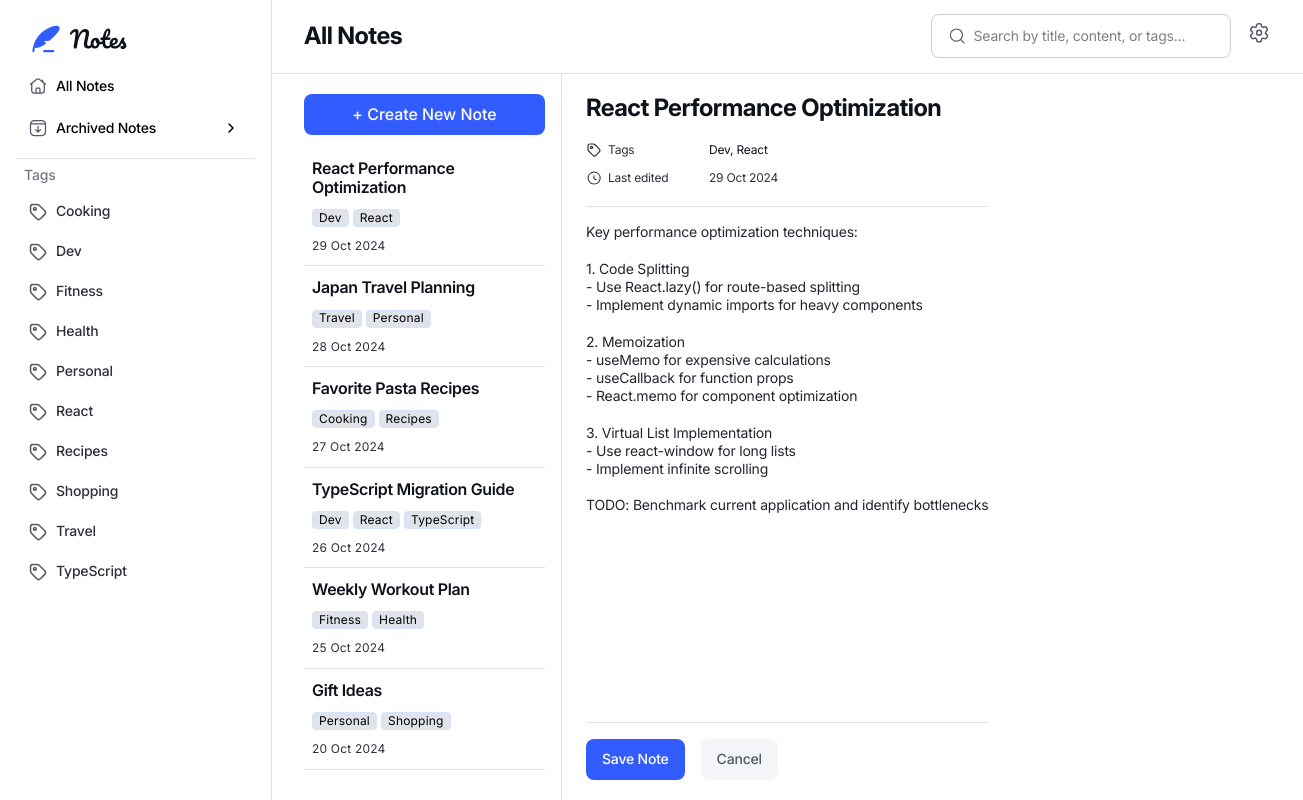
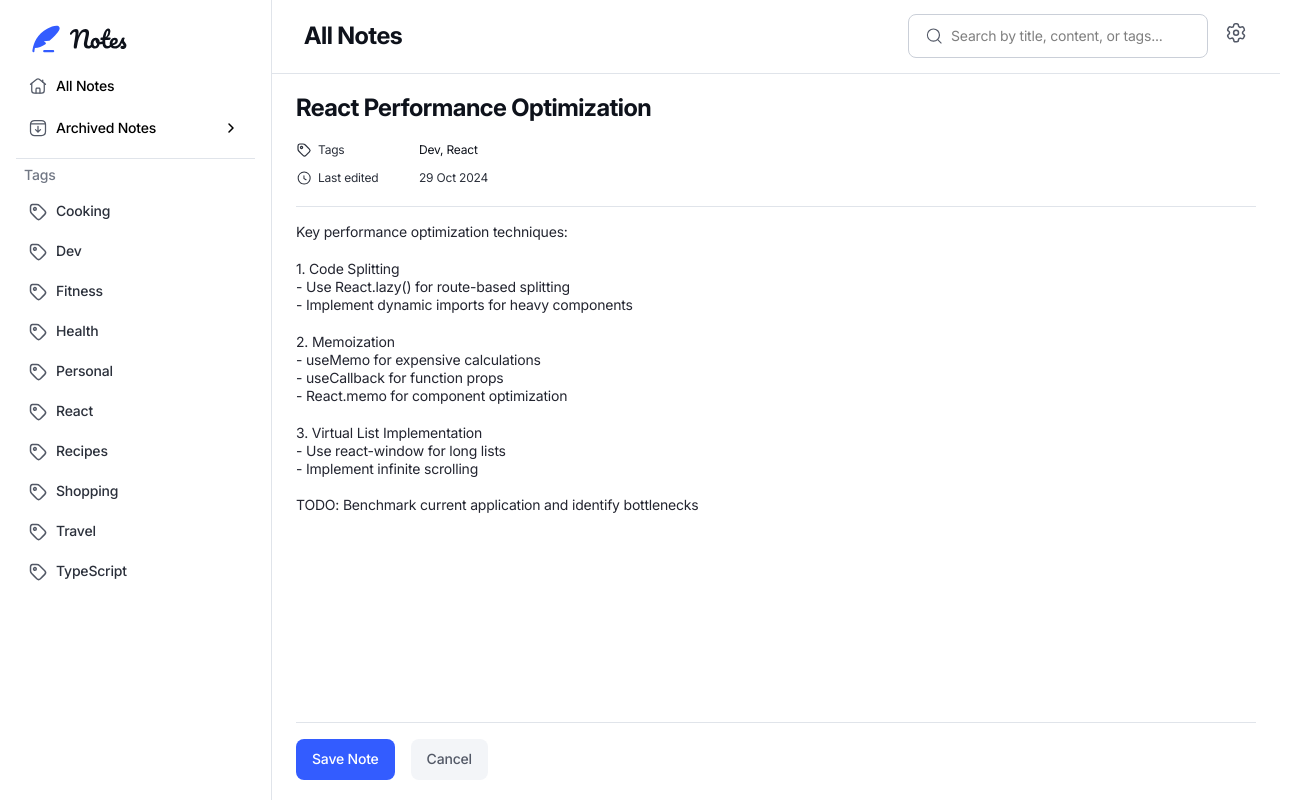
Before and after one commit to JyrexRonaldo/note-taking-web-app, a React (Vite) app in the folder frontend/: page /note-page in a window 1280 px wide. Shown: the whole page, 1303 px wide, since content can reach past the window. Built offline with nearby package versions, Linux system fonts and the light colour scheme.

Commit message:
Restore note page component to previous state

```diff
--- a/frontend/src/components/NotePage/NotePage.tsx
+++ b/frontend/src/components/NotePage/NotePage.tsx
@@ -1,47 +1,146 @@
-import NotePageContent from "../NotePageContent/NotePageContent";
-import SidebarAllNotes from "../SidebarAllNotes/SidebarAllNotes";
+import {
+  useDeleteModalStatusControls,
+  useArchiveModalStatusControls,
+} from "../../store";
+import { useNavigate } from "react-router";
+import { Link } from "react-router";
 import data from "../../data";
-import { Fragment } from "react/jsx-runtime";
-import NoteTab from "../NoteTab/NoteTab";
+import SvgIconArrowLeft from "../../icons/IconArrowLeft";
+import SvgIconDelete from "../../icons/IconDelete";
+import SvgIconArchive from "../../icons/IconArchive";
+import SvgIconTag from "../../icons/IconTag";
+import SvgIconStatus from "../../icons/IconStatus";
+import SvgIconClock from "../../icons/IconClock";
 
-function NotePage() {
-  const allNotes: { title: string; tags: string[]; lastEdited: string }[] = [];
-  data.notes.forEach((note) => {
-    allNotes.push({
-      title: note.title,
-      tags: note.tags,
-      lastEdited: note.lastEdited,
-    });
-  });
+function NotePage({ page }: { page?: string }) {
+  const noteData = data.notes[0];
+  const navigate = useNavigate();
+  const { setDeleteModalStatus } = useDeleteModalStatusControls();
+  const { setArchiveModalStatus } = useArchiveModalStatusControls();
 
-  const noteitemsArray: React.JSX.Element[] = [];
-  allNotes.forEach((note, index) => {
-    noteitemsArray.push(
-      <Fragment key={index}>
-        <NoteTab
-          title={note.title}
-          tags={note.tags}
-          lastEdited={note.lastEdited}
-        />
-        {allNotes.length - 1 !== index ? (
-          <hr className="text-[#E0E4EA] dark:text-[#232530]" />
-        ) : null}
-      </Fragment>,
-    );
-  });
+  const handleDelete = () => [setDeleteModalStatus(true)];
+  const handleArchive = () => [setArchiveModalStatus(true)];
+
+  const backButtonHandler = (
+    e: React.MouseEvent<HTMLAnchorElement, MouseEvent>,
+  ) => {
+    e.preventDefault(); // Prevents navigating to '#'
+    navigate(-1); // Goes back to the previous page
+  };
+
   return (
     <>
-      <div className="flex min-h-full flex-col gap-[12px] px-[16px] py-[20px] lg:hidden lg:gap-[16px] lg:px-[24px] dark:py-[16px]">
-        <NotePageContent />
-      </div>
-      <div className="h-full max-lg:hidden">
-        <div className="flex h-full pr-[32px]">
-          <SidebarAllNotes noteitemsArray={noteitemsArray} />
-          <div className="grow pr-[258px]">
-            <div className="flex min-h-full flex-col gap-[12px] px-[16px] py-[20px] lg:gap-[16px] lg:px-[24px] dark:py-[16px]">
-              <NotePageContent />
+      <div className="flex min-h-full flex-col gap-[12px] px-[16px] py-[20px] lg:gap-[16px] lg:px-[24px] dark:py-[16px]">
+        <div className="flex justify-between border-b border-[#E0E4EA] pb-[12px] lg:hidden dark:border-[#232530]">
+          <div>
+            <Link
+              to="#"
+              onClick={backButtonHandler}
+              className="flex items-center gap-[4px]"
+            >
+              <SvgIconArrowLeft className="size-[18px] fill-[#000] dark:fill-[#CACFD8]" />
+              <p className="items-center font-inter text-[14px]/[130%] tracking-[-0.2px] text-[#525866] dark:text-[#CACFD8]">
+                Go Back
+              </p>
+            </Link>
+          </div>
+          <div className="flex gap-[16px]">
+            <button
+              onClick={handleDelete}
+              type="button"
+              className="size-[18px]"
+            >
+              {/* <img src={deleteIconUrl} alt="" /> */}
+              <SvgIconDelete className="size-[18px] stroke-[#525866] dark:stroke-[#CACFD8]" />
+            </button>
+            <button
+              onClick={handleArchive}
+              type="button"
+              className="size-[18px]"
+            >
+              {/* <img src={archiveIconUrl} alt="" /> */}
+              <SvgIconArchive className="size-[18px] stroke-[#525866] dark:stroke-[#CACFD8]" />
+            </button>
+            <button
+              type="button"
+              className="font-inter text-[14px]/[130%] tracking-[-0.2px] text-[#525866] dark:text-[#CACFD8]"
+            >
+              Cancel
+            </button>
+            <button
+              type="button"
+              className="font-inter text-[14px]/[130%] tracking-[-0.2px] text-[#335CFF]"
+            >
+              Save Note
+            </button>
+          </div>
+        </div>
+        <div>
+          <p className="font-inter text-[24px]/[120%] font-bold tracking-[-0.5px] text-[#0E121B] dark:text-[#FFFFFF]">
+            React Performance Optimization
+          </p>
+        </div>
+        <div className="flex flex-col gap-[4px]">
+          <div className="flex gap-[8px]">
+            <div className="flex min-w-[115px] items-center gap-[6px] py-[4px]">
+              <SvgIconTag className="size-[16px] stroke-[#2B303B] dark:stroke-[#99A0AE]" />
+              <p className="items-center font-inter text-[12px]/[120%] tracking-[-0.2px] text-[#2B303B] sm:max-lg:text-[14px]/[130%] dark:text-[#CACFD8]">
+                Tags
+              </p>
+            </div>
+            <div className="flex items-center">
+              <p className="font-inter text-[12px]/[120%] tracking-[-0.2px] text-[#0E121B] sm:max-lg:text-[14px]/[130%] dark:text-[#FFFFFF]">
+                Dev, React
+              </p>
             </div>
           </div>
+          {page === "archived" && (
+            <div className="flex gap-[8px]">
+              <div className="flex min-w-[115px] items-center gap-[6px] py-[4px]">
+                <SvgIconStatus className="size-[16px] fill-[#2B303B] dark:fill-[#CACFD8]" />
+                <p className="items-center font-inter text-[12px]/[120%] tracking-[-0.2px] text-[#2B303B] sm:max-lg:text-[14px]/[130%] dark:text-[#CACFD8]">
+                  Status
+                </p>
+              </div>
+              <div className="flex items-center">
+                <p className="font-inter text-[12px]/[120%] tracking-[-0.2px] text-[#0E121B] sm:max-lg:text-[14px]/[130%] dark:text-[#FFFFFF]">
+                  Archived
+                </p>
+              </div>
+            </div>
+          )}
+          <div className="flex items-center gap-[8px]">
+            <div className="flex min-w-[115px] items-center gap-[6px] py-[4px]">
+              <SvgIconClock className="size-[16px] fill-[#2B303B] dark:fill-[#CACFD8]" />
+              <p className="font-inter text-[12px]/[120%] tracking-[-0.2px] text-[#2B303B] sm:max-lg:text-[14px]/[130%] dark:text-[#CACFD8]">
+                Last edited
+              </p>
+            </div>
+            <div>
+              <p className="font-inter text-[12px]/[120%] tracking-[-0.2px] text-[#2B303B] sm:max-lg:text-[14px]/[130%] dark:text-[#CACFD8]">
+                29 Oct 2024
+              </p>
+            </div>
+          </div>
+        </div>
+        <hr className="text-[#E0E4EA] dark:text-[#232530]" />
+        <pre className="grow font-inter text-[14px]/[130%] tracking-[-0.2px] text-[#232530] dark:text-[#F3F5F8]">
+          {noteData.content}
+        </pre>
+        <hr className="hidden text-[#E0E4EA] lg:block dark:text-[#232530]" />
+        <div className="hidden gap-[16px] lg:flex">
+          <button
+            className="rounded-[8px] bg-[#335CFF] px-[16px] py-[12px] font-inter text-[14px]/[120%] font-medium tracking-[-0.2px] text-white"
+            type="button"
+          >
+            Save Note
+          </button>
+          <button
+            className="rounded-[8px] bg-[#F3F5F8] px-[16px] py-[12px] font-inter text-[14px]/[120%] font-medium tracking-[-0.2px] text-[#525866]"
+            type="button"
+          >
+            Cancel
+          </button>
         </div>
       </div>
     </>
@@ -49,3 +148,55 @@ function NotePage() {
 }
 
 export default NotePage;
+
+// import NotePageContent from "../NotePageContent/NotePageContent";
+// import SidebarAllNotes from "../SidebarAllNotes/SidebarAllNotes";
+// import data from "../../data";
+// import { Fragment } from "react/jsx-runtime";
+// import NoteTab from "../NoteTab/NoteTab";
+
+// function NotePage() {
+//   const allNotes: { title: string; tags: string[]; lastEdited: string }[] = [];
+//   data.notes.forEach((note) => {
+//     allNotes.push({
+//       title: note.title,
+//       tags: note.tags,
+//       lastEdited: note.lastEdited,
+//     });
+//   });
+
+//   const noteitemsArray: React.JSX.Element[] = [];
+//   allNotes.forEach((note, index) => {
+//     noteitemsArray.push(
+//       <Fragment key={index}>
+//         <NoteTab
+//           title={note.title}
+//           tags={note.tags}
+//           lastEdited={note.lastEdited}
+//         />
+//         {allNotes.length - 1 !== index ? (
+//           <hr className="text-[#E0E4EA] dark:text-[#232530]" />
+//         ) : null}
+//       </Fragment>,
+//     );
+//   });
+//   return (
+//     <>
+//       <div className="flex min-h-full flex-col gap-[12px] px-[16px] py-[20px] lg:hidden lg:gap-[16px] lg:px-[24px] dark:py-[16px]">
+//         <NotePageContent />
+//       </div>
+//       <div className="h-full max-lg:hidden">
+//         <div className="flex h-full pr-[32px]">
+//           <SidebarAllNotes noteitemsArray={noteitemsArray} />
+//           <div className="grow pr-[258px]">
+//             <div className="flex min-h-full flex-col gap-[12px] px-[16px] py-[20px] lg:gap-[16px] lg:px-[24px] dark:py-[16px]">
+//               <NotePageContent />
+//             </div>
+//           </div>
+//         </div>
+//       </div>
+//     </>
+//   );
+// }
+
+// export default NotePage;
```
